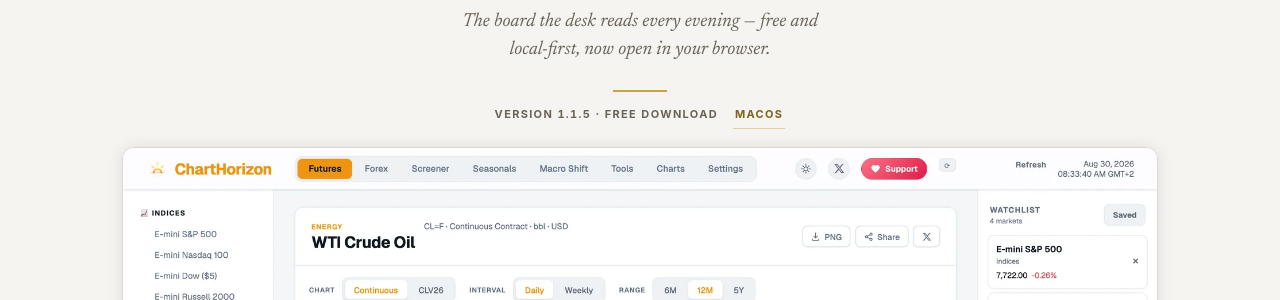
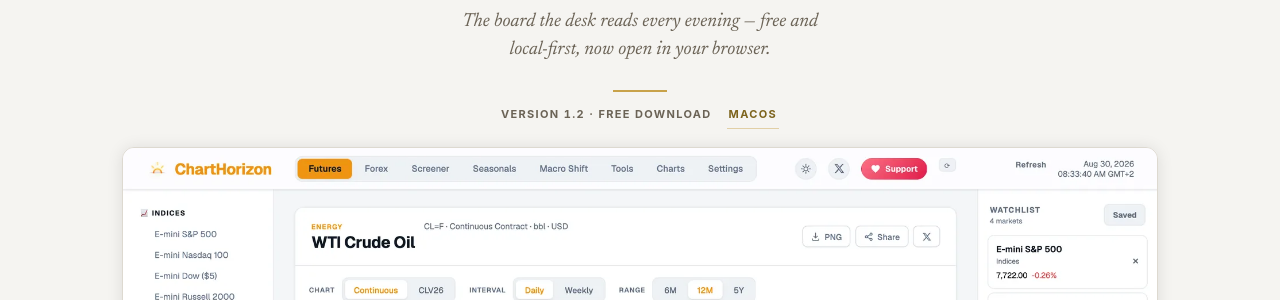
Before and after one commit to ChartHorizon/website, a Jekyll site: the page built from dashboard.html, in a window 1280 px wide and 900 px high. Shown: the part 264-564 px from the top of the window. Built offline with Jekyll 4.4.1, drawn with Linux system fonts in a browser that asks for light colours; some of the changed lines change nothing that is shown.

Commit message:
The download page points at 1.2
The score this page describes changed shape on 2026-08-29: three signals
(seasonal, hedging programs, term structure) summed to 3/3, with the plain
COT-net signal dropped. A 1.1.5 download would show four lights against prose
that says three, so the macOS build is bumped to 1.2 and linked here.

ChartHorizon-1.2-macOS.dmg is on R2 under v1.2/ and verified over HTTPS.
Windows and Linux stay at "soon" — PyInstaller cannot cross-compile and 1.2
was built on the Mac.

```diff
--- a/dashboard.html
+++ b/dashboard.html
@@ -36,19 +36,24 @@
 #  The 2026-08-22 hold is LIFTED FOR macOS as of 2026-08-28. It was never a hosting
 #  problem: the 1.1.3 binaries were built 2026-08-21 13:15, before the calendar-spread
 #  rework landed (dashboard commits 8e30889 · 2542478 · 4aaeb33), so a download shipped
-#  a pane this page no longer described. 1.1.4 carried that code; 1.1.5 (2026-08-28)
-#  adds the live-candle fix — the still-forming candle refreshes every 15s instead of
-#  every 30s, because the server's quote TTL had been sitting above the poll interval.
+#  a pane this page no longer described. 1.1.4 carried that code and 1.1.5 (2026-08-28)
+#  added the live-candle fix.
 #
-#  WINDOWS AND LINUX STAY AT COMING-SOON, for a different reason than before: PyInstaller
-#  cannot cross-compile, 1.1.5 was built on the Mac, and no Windows or Linux box was at
-#  hand. Their 1.1.3 objects are still on R2 and still reachable by direct URL — they are
-#  deliberately NOT linked, because they carry exactly the stale spread pane the hold was
-#  about. Pointing dl_windows/dl_linux back at 1.1.3 would undo the whole point.
-#  To finish the release: build on each box, upload with
-#  ops/website-installers.sh 1.1.5 --from-dir <dir> --only windows   (resp. linux),
+#  1.2 (2026-08-30) is a MINOR bump because the setup score changed shape, which is
+#  what this page describes: three signals — seasonal, hedging programs, term structure
+#  — summed to 3/3, with the plain COT-net signal dropped (it never flips sign for 13 of
+#  the 39 markets, so it was a per-market constant, not a signal). The prose here says
+#  "three lights" as of 2026-08-29; a download older than 1.2 would show four.
+#
+#  WINDOWS AND LINUX STAY AT COMING-SOON: PyInstaller cannot cross-compile, 1.2 was
+#  built on the Mac, and no Windows or Linux box was at hand. Their 1.1.3 objects are
+#  still on R2 and still reachable by direct URL — they are deliberately NOT linked,
+#  because they carry both the stale spread pane the original hold was about and the
+#  old four-signal score. Pointing dl_windows/dl_linux back at 1.1.3 would undo the
+#  whole point. To finish the release: build on each box, upload with
+#  ops/website-installers.sh 1.2 --from-dir <dir> --only windows   (resp. linux),
 #  then clear that platform's "soon" here. Nothing else needs touching.
-dl_version: "1.1.5"     # release number WITHOUT the leading "v"
+dl_version: "1.2"       # release number WITHOUT the leading "v"
 dl_macos: ""            # derive from version
 dl_windows: "soon"      # not built yet — see the note above
 dl_linux: "soon"        # not built yet — see the note above
```
